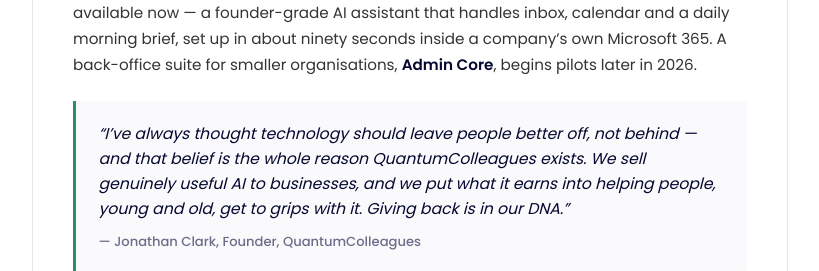
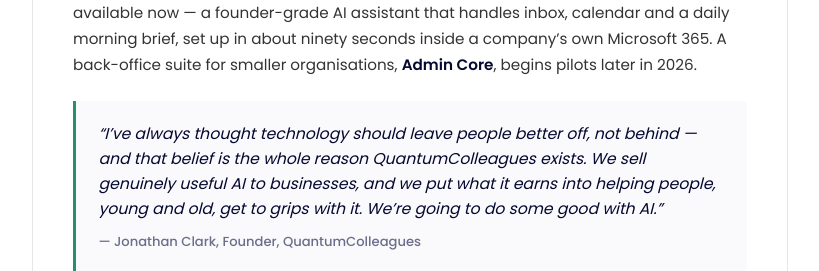
Before and after one commit to ArtificialGit/quantumcolleagues-website, a plain HTML site: page press.html in a window 1280 px wide. Shown: the part 1052-1323 px from the top of the page, without its empty margins (230-1049 px from the left). Drawn offline with Linux system fonts and the light colour scheme.

Commit message:
Update press.html

```diff
--- a/press.html
+++ b/press.html
@@ -71,7 +71,7 @@
             <p>The giving-back has two strands. <strong>AI for Young People</strong> brings AI skills into classrooms through hands-on workshops and career sessions. <strong>AI for Later Life</strong> runs community drop-ins, one-to-one coaching, scam defence and digital inclusion for older people.</p>
             <p>The mission is funded by a growing range of AI products for business. The first, <strong>Proust</strong>, is available now &mdash; a founder-grade AI assistant that handles inbox, calendar and a daily morning brief, set up in about ninety seconds inside a company&rsquo;s own Microsoft 365. A back-office suite for smaller organisations, <strong>Admin Core</strong>, begins pilots later in 2026.</p>
             <div class="pullquote">
-                <p>&ldquo;I&rsquo;ve always thought technology should leave people better off, not behind &mdash; and that belief is the whole reason QuantumColleagues exists. We sell genuinely useful AI to businesses, and we put what it earns into helping people, young and old, get to grips with it. Giving back is in our DNA.&rdquo;</p>
+                <p>&ldquo;I&rsquo;ve always thought technology should leave people better off, not behind &mdash; and that belief is the whole reason QuantumColleagues exists. We sell genuinely useful AI to businesses, and we put what it earns into helping people, young and old, get to grips with it. We&rsquo;re going to do some good with AI.&rdquo;</p>
                 <p class="attrib">&mdash; Jonathan Clark, Founder, QuantumColleagues</p>
             </div>
             <p>QuantumColleagues is now opening a small founding circle of business owners to co-test Proust ahead of wider release. Details at <a href="proust.html" style="color:#2D8C6F;text-decoration:none;font-weight:500;">quantumcolleagues.org/proust</a>.</p>
```
